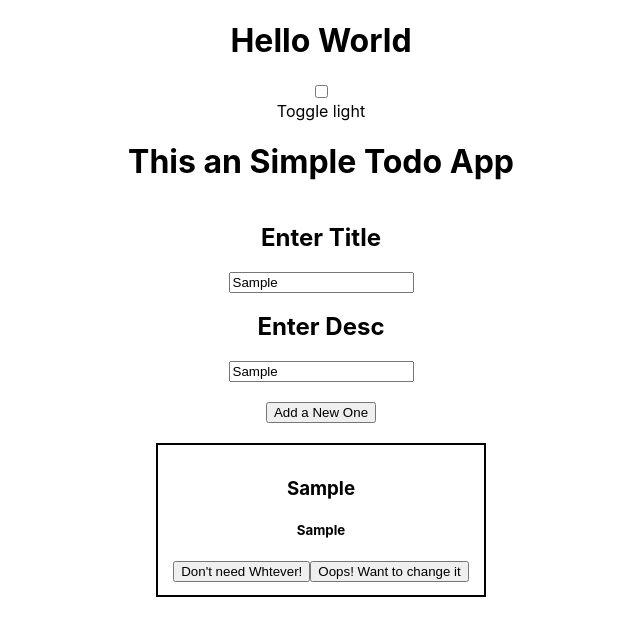
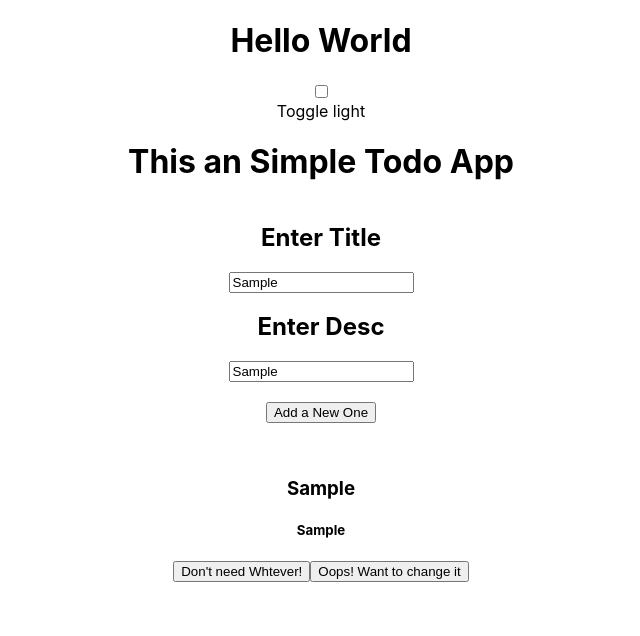
Before and after one commit to IMKnightRider/REACT-TODO, a React (Create React App) app: page / in a window 1280 px wide. Both pictures are taken after typing "Sample", "Sample" into the empty fields and a click on the button "Add a New One". Shown: the top 636 px of the page, without its empty margins (319-959 px from the left). Built offline with nearby package versions, Linux system fonts and the light colour scheme.

Commit message:
fixed theme

```diff
--- a/src/Components/Todo.jsx
+++ b/src/Components/Todo.jsx
@@ -4,19 +4,9 @@ import { themeContext } from "../Context/themeContext";
 
 function Todo({ todo, onDelete, onUpdate }) {
     const mode = useContext(themeContext);
-    if (mode === "dark") {
+
         return (
-            <div style={{ "border": "2px solid white", "margin": "20px", "width": "300px", "padding": "13px" }} >
-                <h3>{todo.title}</h3>
-
-                <h5>{todo.desc}</h5>
-                <button onClick={() => onDelete(todo)}>Delete</button>
-            </div>
-        )
-    }
-    else {
-        return (
-            <div style={{ "border": "2px solid black", "margin": "20px", "width": "300px", "padding": "13px" }} >
+            <div style={{ "border": `2px solid ${mode=="dark" ? "black": "white"} `, "margin": "20px", "width": "300px", "padding": "13px" }} >
                 <h3>{todo.title}</h3>
 
                 <h5>{todo.desc}</h5>
@@ -24,7 +14,7 @@ function Todo({ todo, onDelete, onUpdate }) {
                 <button onClick={() => onUpdate(todo)}>Oops! Want to change it</button>
             </div>
         )
-    }
+
 }
 
 export default Todo;
```
